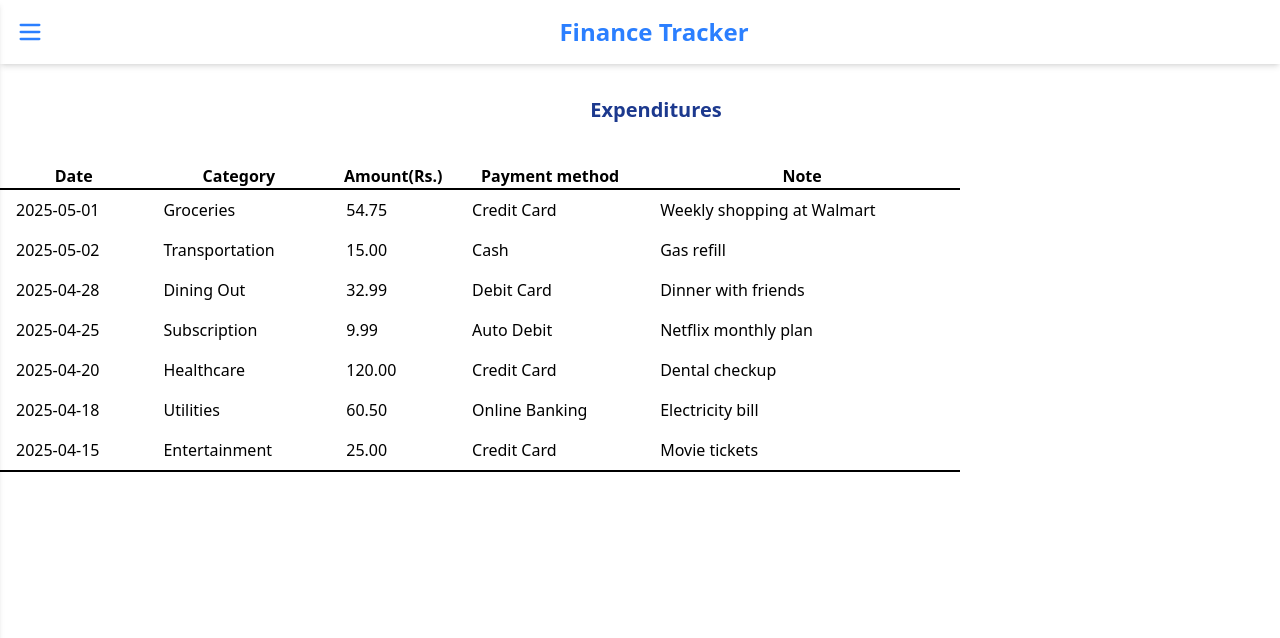
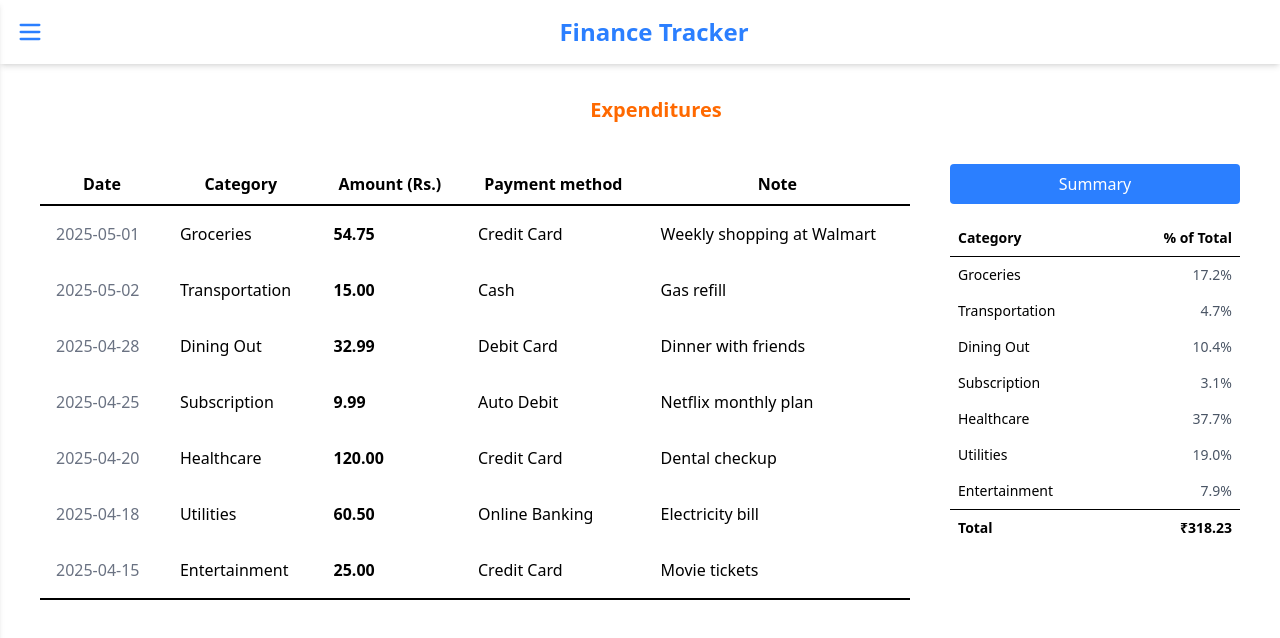
Before and after one commit to AineshSridhar/Finance-Tracker-Frontend, a React (Vite) app: page /expenditures in a window 1280 px wide. Shown: the top 638 px of the page. Built offline with nearby package versions, Linux system fonts and the light colour scheme.

Commit message:
Completed summary portion

```diff
--- a/src/pages/Expenditures.jsx
+++ b/src/pages/Expenditures.jsx
@@ -1,36 +1,78 @@
-import React from 'react'
-import expenditures from "../data/pastExpenditures"
+import React from 'react';
+import expenditures from "../data/pastExpenditures";
 
 const Expenditures = () => {
+  // Group expenditures by category and calculate total
+  const categoryTotals = {};
+  let grandTotal = 0;
+
+  expenditures.forEach((item) => {
+    grandTotal += item.amount;
+    if (categoryTotals[item.category]) {
+      categoryTotals[item.category] += item.amount;
+    } else {
+      categoryTotals[item.category] = item.amount;
+    }
+  });
+
   return (
-    <div>
-      <h2 className="text-center text-blue-900 text-xl font-bold pt-8 pl-8 mb-10">Expenditures</h2>
-      <div className="">
+    <div className="px-10">
+      <h2 className="text-center text-orange-500 text-xl font-bold pt-8 pl-8 mb-10">Expenditures</h2>
+      <div className="flex flex-row gap-10">
+        {/* Main table */}
         <table className="border-b-2 w-3/4">
           <thead className="border-b-2">
             <tr>
-              <th>Date</th>
-              <th>Category</th>
-              <th>Amount(Rs.)</th>
-              <th>Payment method</th>
-              <th>Note</th>
+              <th className="px-4 py-2">Date</th>
+              <th className="px-4 py-2">Category</th>
+              <th className="px-4 py-2">Amount (Rs.)</th>
+              <th className="px-4 py-2">Payment method</th>
+              <th className="px-4 py-2">Note</th>
             </tr>
           </thead>
           <tbody>
             {expenditures.map((item) => (
               <tr key={item.id}>
-                <td className="px-4 py-2">{item.date}</td>
-                <td className="px-4 py-2">{item.category}</td>
-                <td className="px-4 py-2">{item.amount.toFixed(2)}</td>
-                <td className="px-4 py-2">{item.paymentMethod}</td>
-                <td className="px-4 py-2">{item.note}</td>
+                <td className="px-4 py-4 text-gray-500">{item.date}</td>
+                <td className="px-4 py-4">{item.category}</td>
+                <td className="px-4 py-4 font-semibold">{item.amount.toFixed(2)}</td>
+                <td className="px-4 py-4">{item.paymentMethod}</td>
+                <td className="px-4 py-4">{item.note}</td>
               </tr>
             ))}
           </tbody>
         </table>
+
+        {/* Summary Table */}
+        <div className="w-1/4">
+          <h3 className="bg-blue-500 text-center py-2 rounded text-white">Summary</h3>
+          <table className="mt-4 w-full text-sm">
+            <thead>
+              <tr className="text-left border-b">
+                <th className="px-2 py-2">Category</th>
+                <th className="px-2 py-2 text-right">% of Total</th>
+              </tr>
+            </thead>
+            <tbody>
+              {Object.entries(categoryTotals).map(([category, total]) => (
+                <tr key={category}>
+                  <td className="px-2 py-2">{category}</td>
+                  <td className="px-2 py-2 text-right text-gray-600">
+                    {((total / grandTotal) * 100).toFixed(1)}%
+                  </td>
+                </tr>
+              ))}
+              <tr className="border-t font-bold">
+                <td className="px-2 py-2">Total</td>
+                <td className="px-2 py-2 text-right">₹{grandTotal.toFixed(2)}</td>
+              </tr>
+            </tbody>
+          </table>
+        </div>
+
       </div>
     </div>
-  )
-}
+  );
+};
 
-export default Expenditures
+export default Expenditures;
```
